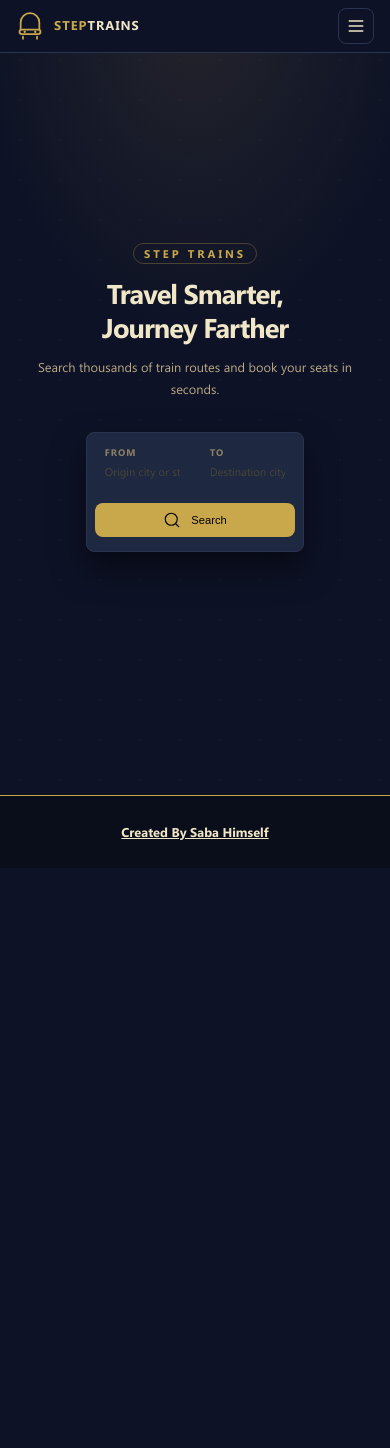
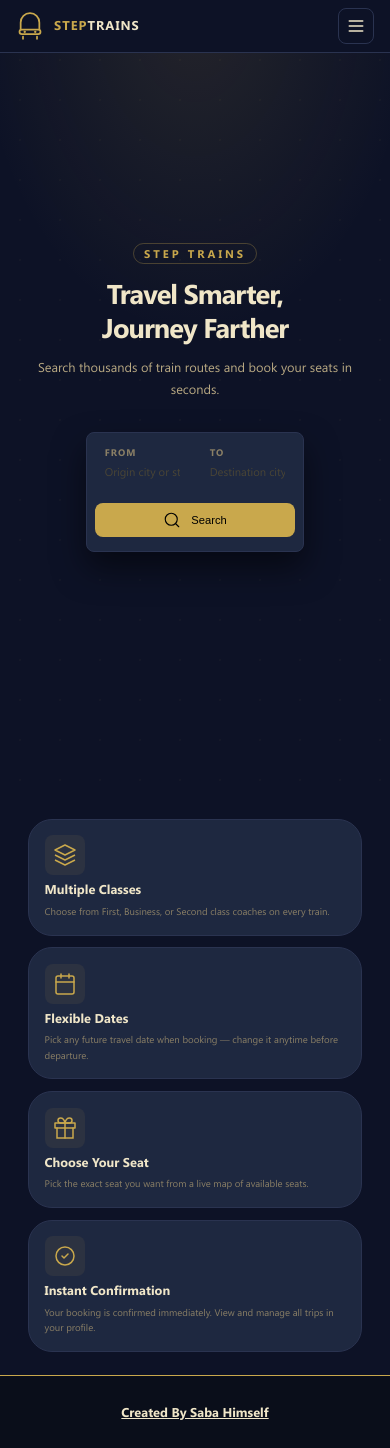
Before and after one commit to saba-crypto/STrain, an Angular app: page / in a window 390 px wide. Before the commit the page ends 868 px from the top, so only its background shows below. Built offline with nearby package versions, Linux system fonts and the light colour scheme.

Commit message:
feat(home): make section2 markup and style it, make it fully responsive

```diff
--- /dev/null
+++ b/src/app/features/home/components/other/feature-card/feature-card.html
@@ -0,0 +1,53 @@
+<article class="feature-card">
+  <div class="feature-icon" aria-hidden="true">
+    @switch (feature.icon) {
+      @case ('classes') {
+        <svg width="24" height="24" viewBox="0 0 24 24" fill="none">
+          <path
+            d="M12 2 2 7l10 5 10-5-10-5ZM2 17l10 5 10-5M2 12l10 5 10-5"
+            stroke="currentColor"
+            stroke-width="1.5"
+            stroke-linejoin="round"
+          />
+        </svg>
+      }
+      @case ('dates') {
+        <svg width="24" height="24" viewBox="0 0 24 24" fill="none">
+          <rect x="3" y="4" width="18" height="18" rx="2" stroke="currentColor" stroke-width="1.5" />
+          <path
+            d="M16 2v4M8 2v4M3 10h18"
+            stroke="currentColor"
+            stroke-width="1.5"
+            stroke-linecap="round"
+          />
+        </svg>
+      }
+      @case ('seat') {
+        <svg width="24" height="24" viewBox="0 0 24 24" fill="none">
+          <path d="M20 12v10H4V12" stroke="currentColor" stroke-width="1.5" stroke-linecap="round" />
+          <path d="M22 7H2v5h20V7Z" stroke="currentColor" stroke-width="1.5" stroke-linejoin="round" />
+          <path
+            d="M12 22V7M12 7H7.5a2.5 2.5 0 0 1 0-5C11 2 12 7 12 7Zm0 0h4.5a2.5 2.5 0 0 0 0-5C13 2 12 7 12 7Z"
+            stroke="currentColor"
+            stroke-width="1.5"
+            stroke-linecap="round"
+          />
+        </svg>
+      }
+      @case ('confirmation') {
+        <svg width="24" height="24" viewBox="0 0 24 24" fill="none">
+          <path
+            d="m9 12 2 2 4-4"
+            stroke="currentColor"
+            stroke-width="1.5"
+            stroke-linecap="round"
+            stroke-linejoin="round"
+          />
+          <circle cx="12" cy="12" r="9" stroke="currentColor" stroke-width="1.5" />
+        </svg>
+      }
+    }
+  </div>
+  <h3 class="feature-title">{{ feature.title }}</h3>
+  <p class="feature-description">{{ feature.description }}</p>
+</article>
--- /dev/null
+++ b/src/app/features/home/components/other/feature-card/feature-card.scss
@@ -0,0 +1,45 @@
+@use '../../../../../../styles/index' as *;
+
+:host {
+  display: block;
+}
+
+.feature-card {
+  height: 100%;
+  padding: $paddingXL;
+  background-color: $primary-clr;
+  border: 1px solid $primary-border-clr;
+  border-radius: $radiusXL;
+  box-sizing: border-box;
+  transition:
+    border-color 0.3s ease,
+    transform 0.3s ease;
+
+  &:hover {
+    border-color: $optional-border-clr;
+    transform: translateY(-2px);
+  }
+}
+
+.feature-icon {
+  @include flexbox(row, center, center);
+  width: 40px;
+  height: 40px;
+  margin-bottom: $paddingS;
+  color: $accent-clr;
+  background-color: rgba(201, 168, 76, 0.08);
+  border-radius: $radiusM;
+}
+
+.feature-title {
+  margin-bottom: $paddingS;
+  color: $secondary-font-clr;
+  font-size: $font-sizeS;
+  font-weight: 700;
+}
+
+.feature-description {
+  color: $quaternary-font-clr;
+  font-size: $font-sizeXXS;
+  line-height: 1.6;
+}
--- /dev/null
+++ b/src/app/features/home/components/other/feature-card/feature-card.ts
@@ -0,0 +1,17 @@
+import { Component, Input } from '@angular/core';
+
+interface Feature {
+  icon: 'classes' | 'dates' | 'seat' | 'confirmation';
+  title: string;
+  description: string;
+}
+
+@Component({
+  selector: 'app-feature-card',
+  imports: [],
+  templateUrl: './feature-card.html',
+  styleUrl: './feature-card.scss',
+})
+export class FeatureCard {
+  @Input() feature!: Feature;
+}
--- /dev/null
+++ b/src/app/features/home/components/sections/section-2/section-2.html
@@ -0,0 +1,9 @@
+<section>
+  <div class="section-container">
+    <div class="features-grid">
+      @for (feature of features; track feature.title) {
+      <app-feature-card [feature]="feature"></app-feature-card>
+      }
+    </div>
+  </div>
+</section>
--- /dev/null
+++ b/src/app/features/home/components/sections/section-2/section-2.scss
@@ -0,0 +1,18 @@
+@use '../../../../../../styles/index' as *;
+
+.features-grid {
+  @include grid(repeat(4, 1fr), 1fr, $paddingL);
+  width: 100%;
+}
+
+@media (max-width: $breakpointXL) {
+  .features-grid {
+    @include grid(repeat(2, 1fr), 1fr, $paddingL);
+  }
+}
+
+@media (max-width: $breakpointS) {
+  .features-grid {
+    @include grid(1fr, 1fr, $paddingL);
+  }
+}
--- /dev/null
+++ b/src/app/features/home/components/sections/section-2/section-2.ts
@@ -0,0 +1,33 @@
+import { Component } from '@angular/core';
+import { FeatureCard } from '../../other/feature-card/feature-card';
+
+@Component({
+  selector: 'app-section-2',
+  imports: [FeatureCard],
+  templateUrl: './section-2.html',
+  styleUrl: './section-2.scss',
+})
+export class Section2 {
+  public features = [
+    {
+      icon: 'classes',
+      title: 'Multiple Classes',
+      description: 'Choose from First, Business, or Second class coaches on every train.',
+    },
+    {
+      icon: 'dates',
+      title: 'Flexible Dates',
+      description: 'Pick any future travel date when booking — change it anytime before departure.',
+    },
+    {
+      icon: 'seat',
+      title: 'Choose Your Seat',
+      description: 'Pick the exact seat you want from a live map of available seats.',
+    },
+    {
+      icon: 'confirmation',
+      title: 'Instant Confirmation',
+      description: 'Your booking is confirmed immediately. View and manage all trips in your profile.',
+    },
+  ] as const;
+}
--- a/src/app/features/home/pages/home-page/home-page.html
+++ b/src/app/features/home/pages/home-page/home-page.html
@@ -1 +1,2 @@
 <app-section-1></app-section-1>
+<app-section-2></app-section-2>
--- a/src/app/features/home/pages/home-page/home-page.ts
+++ b/src/app/features/home/pages/home-page/home-page.ts
@@ -1,9 +1,10 @@
 import { Component } from '@angular/core';
 import { Section1 } from '../../components/sections/section-1/section-1';
+import { Section2 } from '../../components/sections/section-2/section-2';
 
 @Component({
   selector: 'app-home-page',
-  imports: [Section1],
+  imports: [Section1, Section2],
   templateUrl: './home-page.html',
   styleUrl: './home-page.scss',
 })
```
Also changed, not shown: 2 other files (tests, documents, lock files or other folders).
